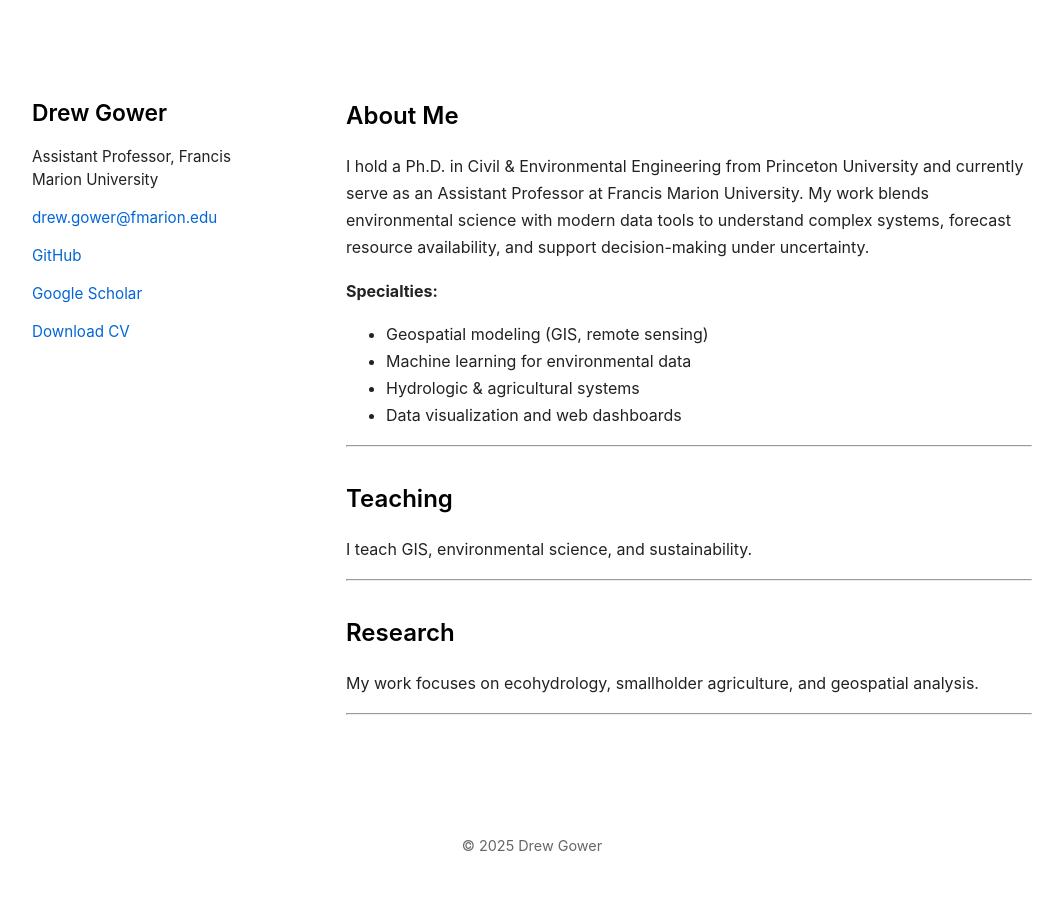
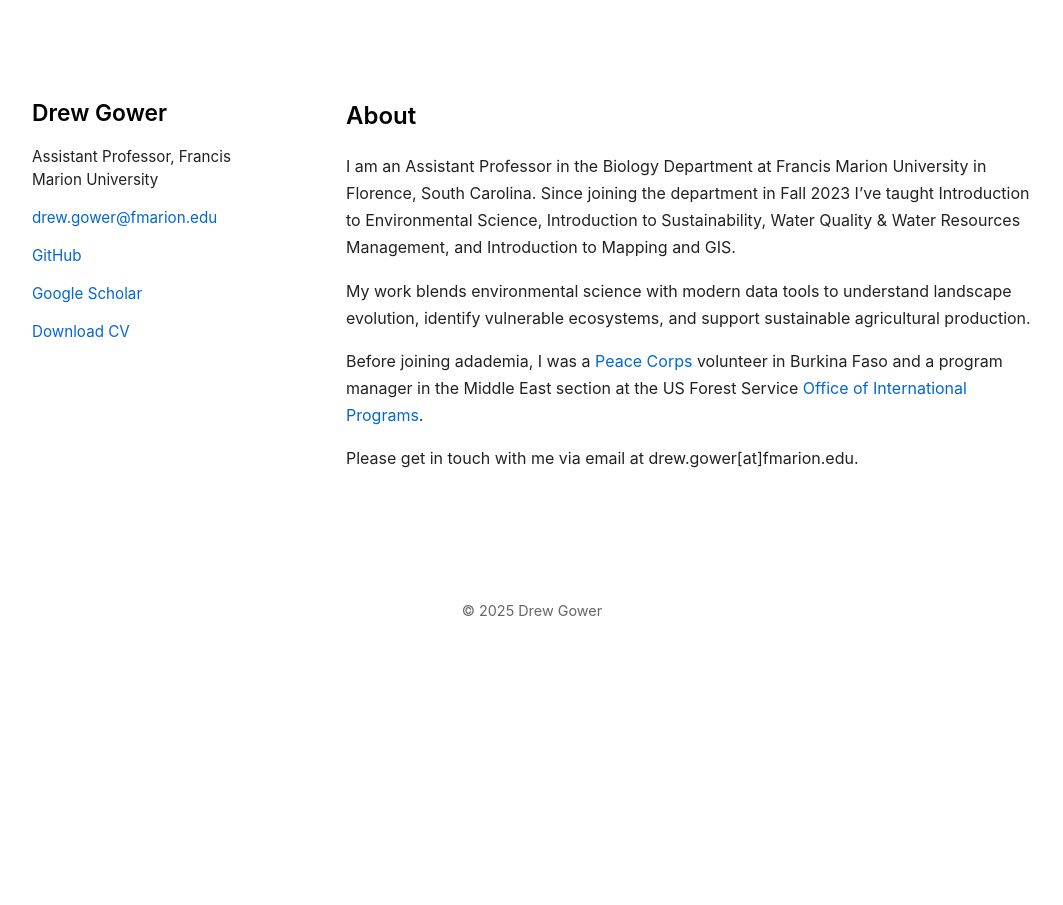
Before and after one commit to dbg6y/dbg6y.github.io, a Jekyll site: the page built from index.md, in a window 1280 px wide. Shown: the whole page, without its empty margins (108-1171 px from the left). Built offline with Jekyll 4.4.1, drawn with Linux system fonts in a browser that asks for light colours.

Commit message:
updated site content

```diff
--- a/index.md
+++ b/index.md
@@ -3,25 +3,11 @@
 title: Drew Gower
 ---
 
-## About Me
-I hold a Ph.D. in Civil & Environmental Engineering from Princeton University and currently serve as an Assistant Professor at Francis Marion University. My work blends environmental science with modern data tools to understand complex systems, forecast resource availability, and support decision-making under uncertainty.
+## About
+I am an Assistant Professor in the Biology Department at Francis Marion University in Florence, South Carolina. Since joining the department in Fall 2023 I've taught Introduction to Environmental Science, Introduction to Sustainability, Water Quality & Water Resources Management, and Introduction to Mapping and GIS.
 
-**Specialties:**
-- Geospatial modeling (GIS, remote sensing)
-- Machine learning for environmental data
-- Hydrologic & agricultural systems
-- Data visualization and web dashboards
+My work blends environmental science with modern data tools to understand landscape evolution, identify vulnerable ecosystems, and support sustainable agricultural production.
 
----
+Before joining adademia, I was a [Peace Corps](https://www.peacecorps.gov/) volunteer in Burkina Faso and a program manager in the Middle East section at the US Forest Service [Office of International Programs](https://www.fs.usda.gov/about-agency/international-programs).
 
-## Teaching
-
-I teach GIS, environmental science, and sustainability.
-
----
-
-## Research
-
-My work focuses on ecohydrology, smallholder agriculture, and geospatial analysis.
-
----
+Please get in touch with me via email at drew.gower[at]fmarion.edu.
```
